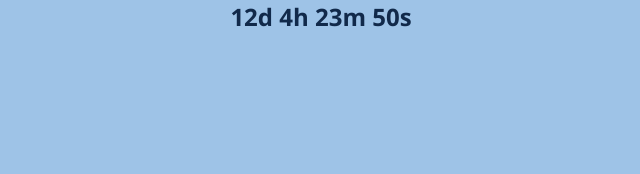
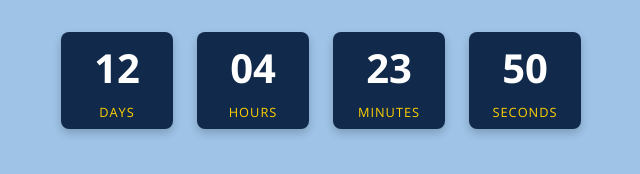
Before and after one commit to rseilham/unc-countdown, a plain HTML site: page index.html in a window 1280 px wide. Shown: the whole page, without its empty margins (319-959 px from the left). Drawn offline with nearby package versions, Linux system fonts and the light colour scheme.

Commit message:
Update index.html

```diff
--- a/index.html
+++ b/index.html
@@ -5,36 +5,76 @@
     <title>Countdown</title>
     <style>
       body {
-        font-family: "Open Sans";
+        font-family: "Open Sans", sans-serif;
         background: #9EC3E7;
         color: #11294a;
         text-align: center;
-        padding: 0em;
         margin: 0;
+        padding: 2em 0;
       }
-      #countdown {
-        font-size: 1.5em;
+
+      .countdown-container {
+        display: flex;
+        justify-content: center;
+        gap: 1.5em;
+      }
+
+      .time-block {
+        background: #11294a;
+        color: white;
+        padding: 0.5em 1em;
+        border-radius: 8px;
+        width: 80px;
+        box-shadow: 0 4px 8px rgba(0, 0, 0, 0.2);
+      }
+
+      .time-number {
+        font-size: 2.5em;
         font-weight: bold;
+        display: block;
+        margin-bottom: 0.2em;
+      }
+
+      .time-label {
+        font-size: 0.8em;
+        color: #FFD100;
+        letter-spacing: 1px;
       }
     </style>
     <link rel="preconnect" href="https://fonts.googleapis.com">
-<link rel="preconnect" href="https://fonts.gstatic.com" crossorigin>
-<link href="https://fonts.googleapis.com/css2?family=Open+Sans:ital,wght@0,300..800;1,300..800&display=swap" rel="stylesheet">
+    <link rel="preconnect" href="https://fonts.gstatic.com" crossorigin>
+    <link href="https://fonts.googleapis.com/css2?family=Open+Sans:ital,wght@0,300..800;1,300..800&display=swap" rel="stylesheet">
   </head>
   <body>
-    <div id="countdown"></div>
+    <div class="countdown-container">
+      <div class="time-block">
+        <span class="time-number" id="days">00</span>
+        <div class="time-label">DAYS</div>
+      </div>
+      <div class="time-block">
+        <span class="time-number" id="hours">00</span>
+        <div class="time-label">HOURS</div>
+      </div>
+      <div class="time-block">
+        <span class="time-number" id="minutes">00</span>
+        <div class="time-label">MINUTES</div>
+      </div>
+      <div class="time-block">
+        <span class="time-number" id="seconds">00</span>
+        <div class="time-label">SECONDS</div>
+      </div>
+    </div>
 
     <script>
       // August 17, 2025 at 9:00 PM EDT = August 18, 2025 at 1:00 AM UTC
       const targetDate = new Date(Date.UTC(2025, 7, 18, 1, 0, 0));
-      const el = document.getElementById("countdown");
 
       function updateCountdown() {
         const now = new Date();
         const diff = targetDate - now;
 
         if (diff <= 0) {
-          el.textContent = "Time's up!";
+          document.querySelectorAll(".time-number").forEach(el => el.textContent = "00");
           return;
         }
 
@@ -43,7 +83,10 @@
         const minutes = Math.floor((diff / (1000 * 60)) % 60);
         const seconds = Math.floor((diff / 1000) % 60);
 
-        el.textContent = `${days}d ${hours}h ${minutes}m ${seconds}s`;
+        document.getElementById("days").textContent = String(days).padStart(2, '0');
+        document.getElementById("hours").textContent = String(hours).padStart(2, '0');
+        document.getElementById("minutes").textContent = String(minutes).padStart(2, '0');
+        document.getElementById("seconds").textContent = String(seconds).padStart(2, '0');
       }
 
       updateCountdown();
```
